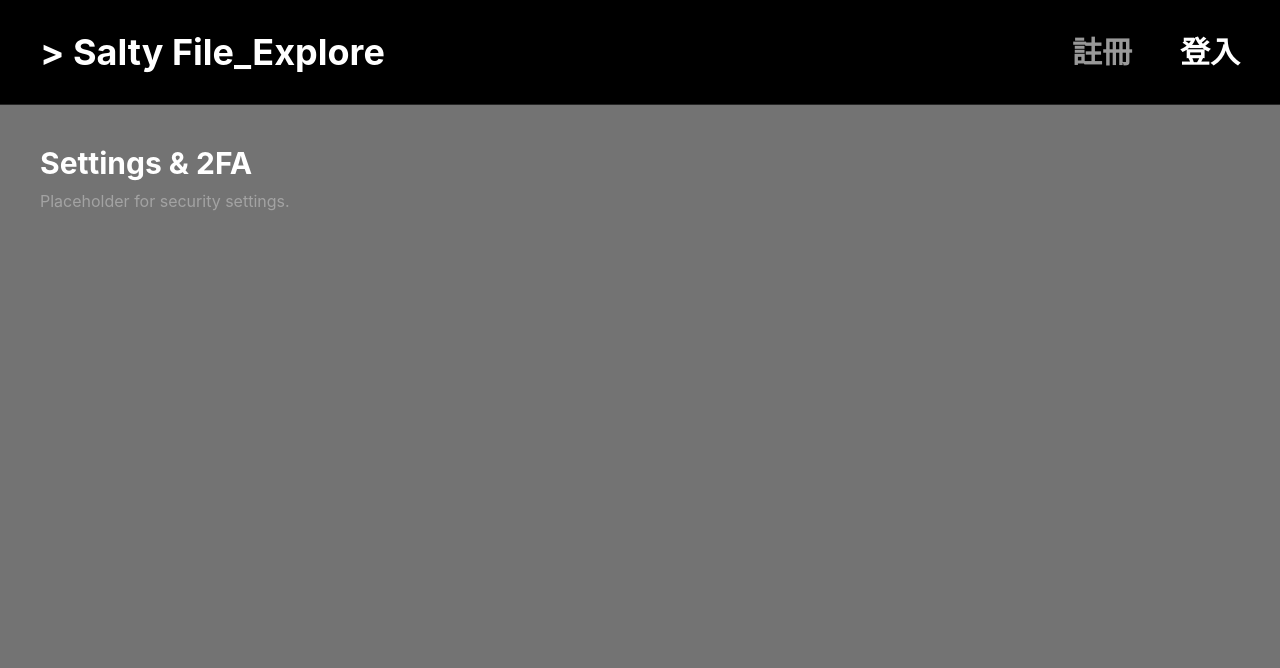
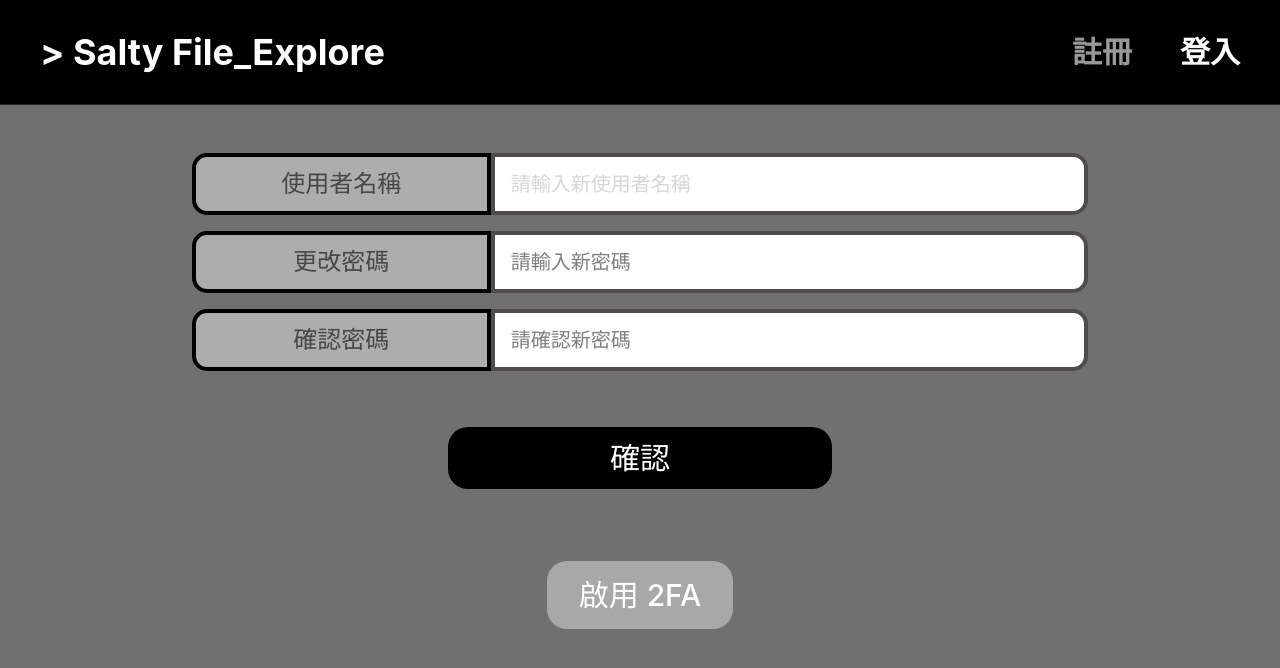
Before and after one commit to Salt-Shio/FileBrowser, a Vue app: page /config in a window 1280 px wide. Shown: the top 668 px of the page. Built offline with nearby package versions, Linux system fonts and the light colour scheme; no server answers; sample sign-in values are in the browser's storage.

Commit message:
feat(settings): 於設定頁面整合 2FA 開關與密碼變更表單

```diff
--- a/src/views/SettingsView.vue
+++ b/src/views/SettingsView.vue
@@ -1,6 +1,122 @@
 <template>
-  <div class="p-10">
-    <h1 class="text-3xl font-bold">Settings & 2FA</h1>
-    <p class="text-mono-400 mt-2">Placeholder for security settings.</p>
+  <div class="bg-[#707070] min-h-screen relative w-full overflow-x-hidden">
+    <!-- Main Content -->
+    <div class="flex flex-col items-center justify-center mt-12 mb-20 w-full px-4">
+      <div class="flex flex-col gap-10 w-full max-w-4xl items-center">
+        <!-- Settings Form -->
+        <div class="flex flex-col md:flex-row w-full gap-2 md:gap-0">
+          <!-- Labels -->
+          <div class="flex flex-col gap-4 md:w-1/3 shrink-0">
+            <div class="bg-[#adadad] border-4 border-black flex items-center justify-center p-3 md:rounded-l-[15px] md:rounded-r-none rounded-[15px] h-[62px]">
+              <p class="font-medium text-[#474747] text-2xl text-center">使用者名稱</p>
+            </div>
+            <div class="bg-[#adadad] border-4 border-black flex items-center justify-center p-3 md:rounded-l-[15px] md:rounded-r-none rounded-[15px] h-[62px]">
+              <p class="font-medium text-[#474747] text-2xl text-center">更改密碼</p>
+            </div>
+            <div class="bg-[#adadad] border-4 border-black flex items-center justify-center p-3 md:rounded-l-[15px] md:rounded-r-none rounded-[15px] h-[62px]">
+              <p class="font-medium text-[#474747] text-2xl text-center">確認密碼</p>
+            </div>
+          </div>
+
+          <!-- Inputs -->
+          <div class="flex flex-col gap-4 md:w-2/3 flex-grow">
+            <div class="bg-white border-4 border-[#504c4c] flex items-center px-4 md:rounded-r-[15px] md:rounded-l-none rounded-[15px] h-[62px]">
+              <input type="text" :value="authStore.user?.username" disabled class="w-full h-full outline-none font-medium text-xl text-[#adadad] bg-transparent" placeholder="請輸入新使用者名稱" />
+            </div>
+            <div class="bg-white border-4 border-[#504c4c] flex items-center px-4 md:rounded-r-[15px] md:rounded-l-none rounded-[15px] h-[62px]">
+              <input type="password" v-model="newPassword" class="w-full h-full outline-none font-medium text-xl text-black bg-transparent" placeholder="請輸入新密碼" />
+            </div>
+            <div class="bg-white border-4 border-[#504c4c] flex items-center px-4 md:rounded-r-[15px] md:rounded-l-none rounded-[15px] h-[62px]">
+              <input type="password" v-model="confirmPassword" class="w-full h-full outline-none font-medium text-xl text-black bg-transparent" placeholder="請確認新密碼" />
+            </div>
+          </div>
+        </div>
+
+        <!-- Confirm Button -->
+        <div class="w-full flex justify-center mt-4">
+          <button @click="handleSaveConfig" class="bg-black hover:bg-gray-800 transition-colors flex items-center justify-center p-3 rounded-[20px] w-full max-w-sm h-[62px]">
+            <p class="font-medium text-3xl text-white text-center">確認</p>
+          </button>
+        </div>
+
+        <!-- 2FA Button -->
+        <div class="mt-8 flex flex-col items-center gap-4">
+           <button v-if="!is2FAEnabled" @click="open2FAModal" :disabled="generating2FA" class="bg-[#a8a8a8] hover:bg-gray-400 transition-colors flex items-center justify-center px-8 py-4 rounded-[20px]">
+              <p class="font-medium text-3xl text-white text-center">{{ generating2FA ? '產生中...' : '啟用 2FA' }}</p>
+           </button>
+           <button v-else @click="handleDisable2FA" class="bg-red-800 hover:bg-red-700 transition-colors flex items-center justify-center px-8 py-4 rounded-[20px]">
+              <p class="font-medium text-3xl text-white text-center">停用 2FA</p>
+           </button>
+           <p v-if="errorMsg" class="text-red-300 font-bold">{{ errorMsg }}</p>
+        </div>
+      </div>
+    </div>
+
+    <!-- 2FA Modal -->
+    <TwoFactorEnableModal
+      :is-open="show2FAModal"
+      :secret="twoFaSecret"
+      :provisioning-uri="twoFaUri"
+      @close="show2FAModal = false"
+      @success="handle2FASuccess"
+    />
   </div>
 </template>
+
+<script setup lang="ts">
+import { ref, computed } from 'vue';
+import { useAuthStore } from '@/stores/auth';
+import TwoFactorEnableModal from '@/components/auth/TwoFactorEnableModal.vue';
+
+const authStore = useAuthStore();
+
+const newPassword = ref('');
+const confirmPassword = ref('');
+
+const show2FAModal = ref(false);
+const generating2FA = ref(false);
+const twoFaSecret = ref('');
+const twoFaUri = ref('');
+const errorMsg = ref('');
+
+const is2FAEnabled = computed(() => authStore.user?.is_totp_enabled || false);
+
+function handleSaveConfig() {
+  console.log('Save config clicked (Not implemented in backend yet)', {
+    newPassword: newPassword.value,
+    confirmPassword: confirmPassword.value
+  });
+  alert('設定功能尚未實作後端 API');
+}
+
+async function open2FAModal() {
+  errorMsg.value = '';
+  generating2FA.value = true;
+  try {
+    const data = await authStore.generate2FA();
+    twoFaSecret.value = data.secret;
+    twoFaUri.value = data.provisioning_uri;
+    show2FAModal.value = true;
+  } catch (e: any) {
+    errorMsg.value = e.response?.data?.detail || '產生 2FA 金鑰失敗';
+  } finally {
+    generating2FA.value = false;
+  }
+}
+
+function handle2FASuccess() {
+  alert('2FA 綁定成功！下次登入將會要求輸入驗證碼。');
+}
+
+async function handleDisable2FA() {
+  const code = prompt('請輸入目前的 2FA 驗證碼以停用：');
+  if (!code) return;
+
+  try {
+    await authStore.disable2FA(code);
+    alert('2FA 已成功停用！');
+  } catch (e: any) {
+    alert(e.response?.data?.detail || '停用失敗，驗證碼錯誤');
+  }
+}
+</script>
```
